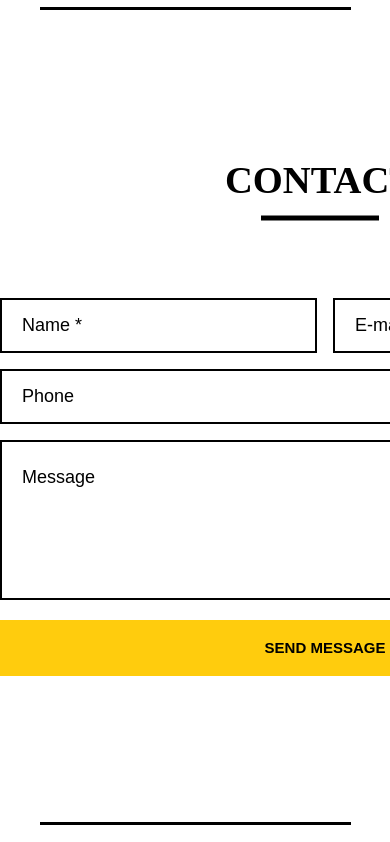
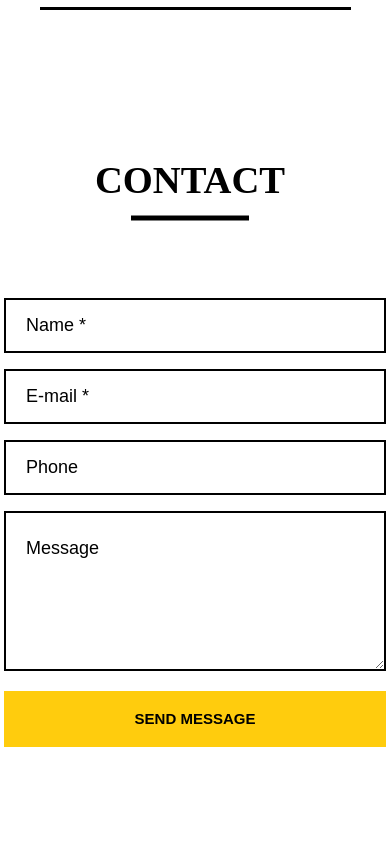
Before and after one commit to NataliaZakrevskaya/myPortfolio, a React (Create React App) app: page / in a window 390 px wide. Shown: the part 4900-5742 px from the top of the page. Built offline with nearby package versions, Linux system fonts and the light colour scheme.

Commit message:
Changed Contact.tsx, Contact.module.css(to Skill.module.scss). Fixed bugs with @media

```diff
--- a/src/contact/Contact.module.css
+++ /dev/null
@@ -1,95 +0,0 @@
-.contactsBlock {
-    padding: 50px 0;
-}
-
-.contactsContainer {
-    flex-direction: column;
-    justify-content: space-around;
-    align-items: center;
-}
-
-
-.contactsForm {
-    width: 650px;
-    display: flex;
-    flex-direction: column;
-    justify-content: space-between;
-    margin-bottom: 20px;
-}
-
-@media screen and (max-width: 351px) {
-    .contactsForm {
-        width: 100%;
-    }
-}
-
-.nameEmailContainer {
-    display: flex;
-    flex-direction: row;
-    justify-content: space-between;
-}
-
-.nameEmailContainer input {
-    width: 317px;
-}
-
-.contactsInput {
-    width: 100%;
-    display: block;
-    border: 2px solid #000;
-    color: #000;
-    font-size: 18px;
-    padding: 0 20px !important;
-    line-height: 70px;
-    height: 55px;
-    font-family: Jost, sans-serif;
-    margin-bottom: 16px;
-}
-
-.contactsForm textarea {
-    width: 100%;
-    display: block;
-    border: 2px solid #000;
-    color: #000;
-    font-size: 18px;
-    padding: 0 20px !important;
-    line-height: 70px;
-    font-family: Jost, sans-serif;
-    height: 160px;
-}
-
-.contactsContainer button {
-    display: block;
-    width: 650px;
-    line-height: 26px;
-    white-space: nowrap;
-    text-overflow: ellipsis;
-    overflow: hidden;
-    padding: 13px 20px;
-    background-color: var(--main-color);
-    color: var(--text-color-for-main-bg);
-    font-size: 15px;
-    font-weight: 600;
-    text-transform: uppercase;
-    text-align: center;
-    text-decoration: none;
-    border: 2px solid var(--main-color);
-    transition: box-shadow 300ms ease-in-out, color 300ms ease-in-out;
-}
-
-.contactsContainer button:hover {
-    display: block;
-    line-height: 26px;
-    white-space: nowrap;
-    text-overflow: ellipsis;
-    overflow: hidden;
-    padding: 13px 20px;
-    background-color: white;
-    color: #ffcc0d;
-    font-size: 15px;
-    font-weight: 600;
-    text-transform: uppercase;
-    text-align: center;
-    text-decoration: none;
-    border: 2px solid var(--main-color);
-}
--- /dev/null
+++ b/src/contact/Contact.module.scss
@@ -0,0 +1,81 @@
+@import "./../common/styles/sass/Variables";
+@import "./../common/styles/sass/Mixins";
+
+.contactsBlock {
+  padding: 50px 0;
+
+  .contactsContainer {
+    flex-direction: column;
+    justify-content: space-around;
+    align-items: center;
+
+    .contactsForm {
+      max-width: 650px;
+      display: flex;
+      flex-direction: column;
+      justify-content: space-between;
+      @media screen and (max-width: 634px) {
+        width: 98%;
+      }
+
+      .nameEmailContainer {
+        display: flex;
+        flex-direction: row;
+        justify-content: space-between;
+        @media screen and (max-width: 634px) {
+          flex-direction: column;
+        }
+
+        & input {
+          width: 48%;
+          @media screen and (max-width: 634px) {
+            width: 100%;
+          }
+        }
+      }
+
+      .contactsInput {
+        @include text($fontFamily, 18px, 70px, 100);
+        width: 100%;
+        display: block;
+        border: 2px solid #000;
+        padding: 0 20px !important;
+        height: 55px;
+        margin-bottom: 16px;
+      }
+
+      & textarea {
+        @include text($fontFamily, 18px, 70px, 100);
+        width: 100%;
+        display: block;
+        border: 2px solid #000;
+        padding: 0 20px !important;
+        min-height: 160px;
+        margin-bottom: 20px;
+      }
+
+      & button {
+        @include text($fontFamily, 15px, 26px, 600);
+        display: block;
+        width: 100%;
+        white-space: nowrap;
+        text-overflow: ellipsis;
+        overflow: hidden;
+        padding: 13px 20px;
+        background-color: $mainColor;
+        color: $textColor;
+        text-transform: uppercase;
+        text-align: center;
+        text-decoration: none;
+        border: 2px solid $mainColor;
+        transition: box-shadow 300ms ease-in-out, color 300ms ease-in-out;
+      }
+
+      & button:hover {
+        @include text($fontFamily, 15px, 26px, 600);
+        background-color: $bgColor;
+        color: $mainColor;
+      }
+    }
+  }
+}
--- a/src/contact/Contact.tsx
+++ b/src/contact/Contact.tsx
@@ -1,16 +1,11 @@
-import React, {useState} from 'react';
-import s from './Contact.module.css';
+import React from 'react';
+import s from './Contact.module.scss';
 import styleContainer from "../common/styles/Container.module.css";
 import Title from "../common/components/Title/Title";
 
 
 const Contact = () => {
 
-    const [state, setState] = useState<boolean>(false)
-
-    const onClickHandler = () => {
-        setState(!state)
-    }
 
     return (
         <div className={s.contactsBlock}>
@@ -22,10 +17,10 @@ const Contact = () => {
                         <input className={s.contactsInput} type={"text"} value={"E-mail *"}/>
                     </div>
                     <input className={s.contactsInput} type={"text"} value={"Phone"}/>
-                    <textarea className={s.contactsTextarea} value={"Message"}></textarea>
+                    <textarea value={"Message"}></textarea>
+                    <button>SEND message</button>
                 </form>
-                {/*</div>*/}
-                <button>SEND message</button>
+
             </div>
         </div>
     )
```
